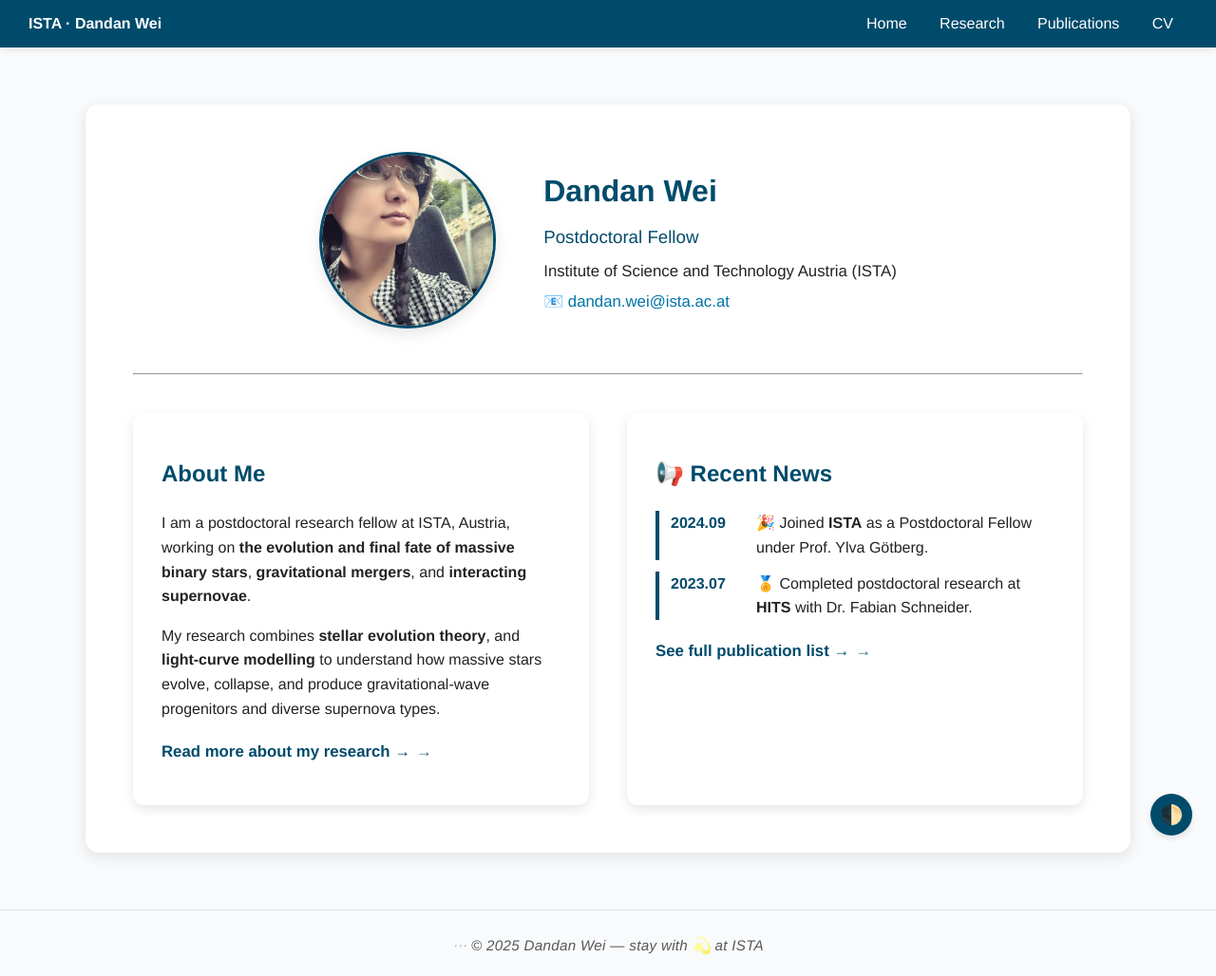
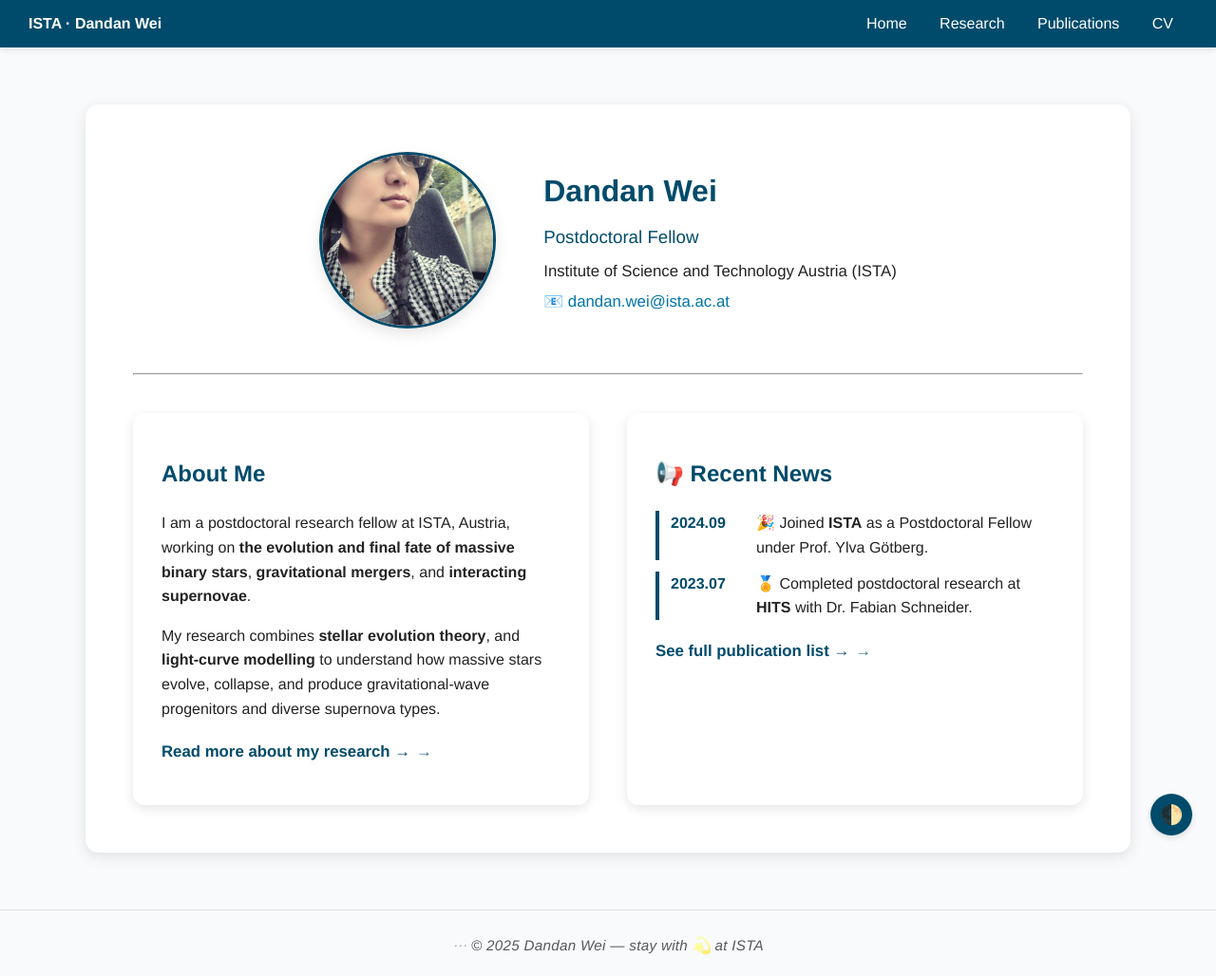
Before and after one commit to Dandan-star0/Dandan-star0.github.io, a Jekyll site: the page built from index.md, in a window 1280 px wide. Shown: the whole page at 95% size. Built offline with Jekyll 4.4.1, drawn with Linux system fonts in a browser that asks for light colours.

Commit message:
Update style.css

```diff
--- a/assets/css/style.css
+++ b/assets/css/style.css
@@ -271,7 +271,7 @@ a:hover {
   height: 180px;
   border-radius: 50%;
   object-fit: cover;
-  object-position: 50% 60%;
+  object-position: 50% 80%;
   box-shadow: 0 6px 15px var(--shadow);
   border: 3px solid var(--accent);
   transition: transform 0.3s ease, box-shadow 0.3s ease;
```
